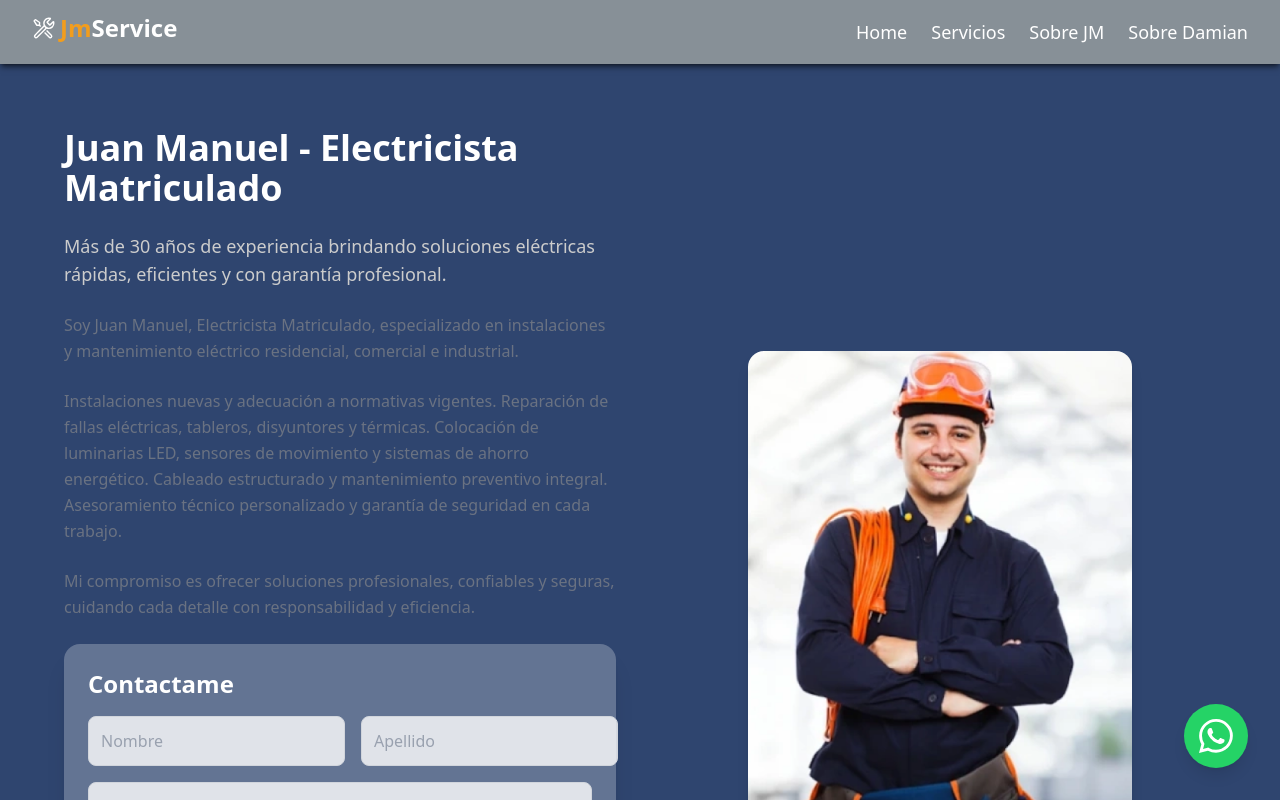
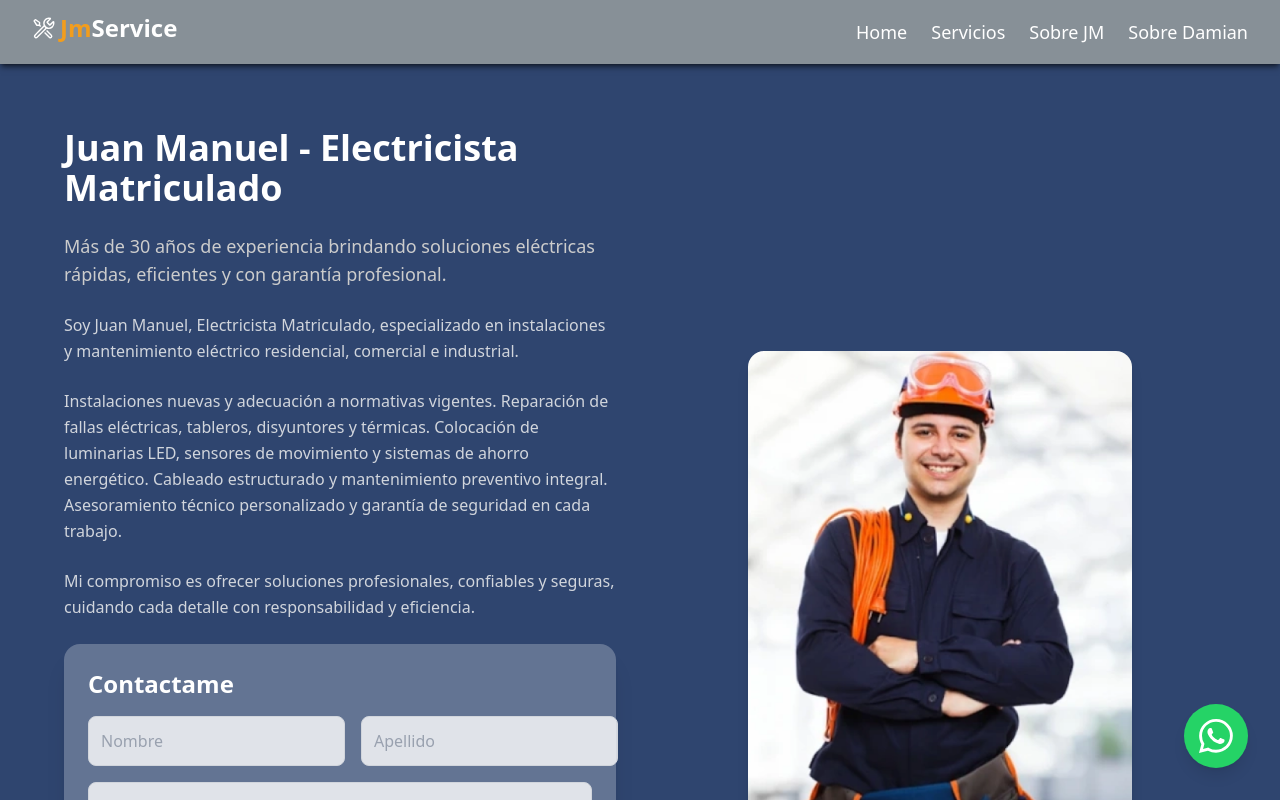
Before and after one commit to RavMern/JM_Service, a React (Vite) app: page /about/electricista in a window 1280 px wide. Shown: the top 800 px of the page. Built offline with nearby package versions, Linux system fonts and the light colour scheme.

Commit message:
Cambio color letra txt abouts

```diff
--- a/src/components/About/AboutAlba.tsx
+++ b/src/components/About/AboutAlba.tsx
@@ -51,13 +51,13 @@ const AboutAlba = () => {
         <h3 className="text-lg text-subTitle font-medium">
           Más de 30 años de experiencia en obras, refacciones y soluciones a medida para tu hogar o empresa.
         </h3>
-        <p className="text-gray-500 leading-relaxed">
+        <p className="text-gray-300 leading-relaxed">
           Soy Damian, albañil especializado en construcción y mantenimiento integral, con amplia trayectoria en obras residenciales, comerciales e industriales.
         </p>
-        <p className="text-gray-500 leading-relaxed">
+        <p className="text-gray-300 leading-relaxed">
           Construcción de paredes, techos y ampliaciones. Revoques finos y gruesos, terminaciones prolijas. Colocación de cerámicos, porcelanatos y pisos. Refacciones y remodelaciones completas de interiores y exteriores. Mantenimiento integral y soluciones rápidas a problemas estructurales.
           </p>
-          <p className="text-gray-500 leading-relaxed">Mi compromiso es brindar un servicio responsable, seguro y de máxima calidad, respetando los tiempos de obra y asegurando resultados duraderos.
+          <p className="text-gray-300 leading-relaxed">Mi compromiso es brindar un servicio responsable, seguro y de máxima calidad, respetando los tiempos de obra y asegurando resultados duraderos.
         </p>
         {/* Formulario */}
         <div className="bg-white/25 shadow-xl rounded-2xl p-6">
--- a/src/components/About/AboutElect.tsx
+++ b/src/components/About/AboutElect.tsx
@@ -51,17 +51,17 @@ const AboutElect = () => {
         <h3 className="text-lg text-subTitle font-medium">
           Más de 30 años de experiencia brindando soluciones eléctricas rápidas, eficientes y con garantía profesional.
         </h3>
-        <p className="text-gray-500 leading-relaxed">
+        <p className="text-gray-300 leading-relaxed">
           Soy Juan Manuel, Electricista Matriculado, especializado en instalaciones y mantenimiento eléctrico residencial, comercial e industrial.
         </p>
-        <p className="text-gray-500 leading-relaxed">
+        <p className="text-gray-300 leading-relaxed">
           Instalaciones nuevas y adecuación a normativas vigentes.
           Reparación de fallas eléctricas, tableros, disyuntores y térmicas.
           Colocación de luminarias LED, sensores de movimiento y sistemas de ahorro energético.
           Cableado estructurado y mantenimiento preventivo integral.
           Asesoramiento técnico personalizado y garantía de seguridad en cada trabajo.
           </p>
-          <p className="text-gray-500 leading-relaxed">Mi compromiso es ofrecer soluciones profesionales, confiables y seguras, cuidando cada detalle con responsabilidad y eficiencia.
+          <p className="text-gray-300 leading-relaxed">Mi compromiso es ofrecer soluciones profesionales, confiables y seguras, cuidando cada detalle con responsabilidad y eficiencia.
         </p>
         {/* Formulario */}
         <div className="bg-white/25 shadow-xl rounded-2xl p-6">
--- a/src/views/AboutUs.tsx
+++ b/src/views/AboutUs.tsx
@@ -1,4 +1,4 @@
-import React from 'react'
+//import React from 'react'
 
 function AboutUs(): React.ReactElement {
     return (
```
